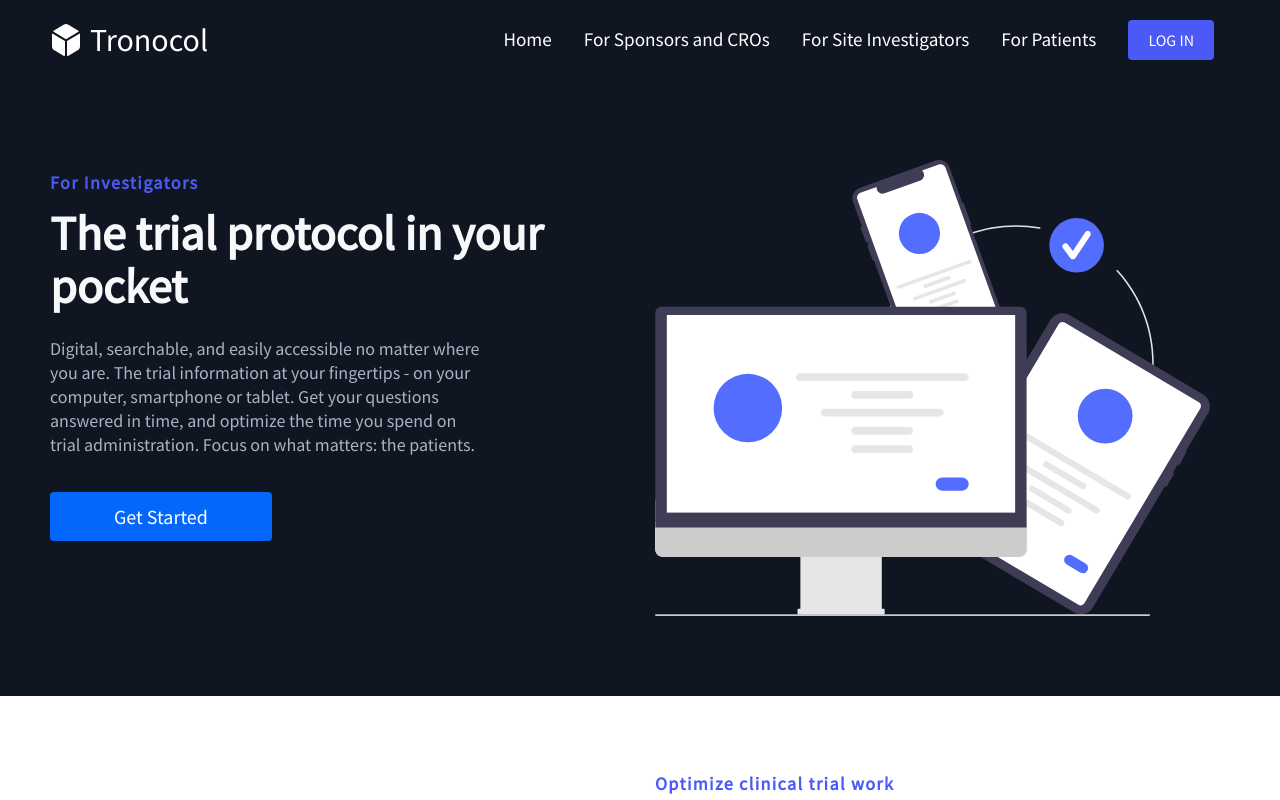
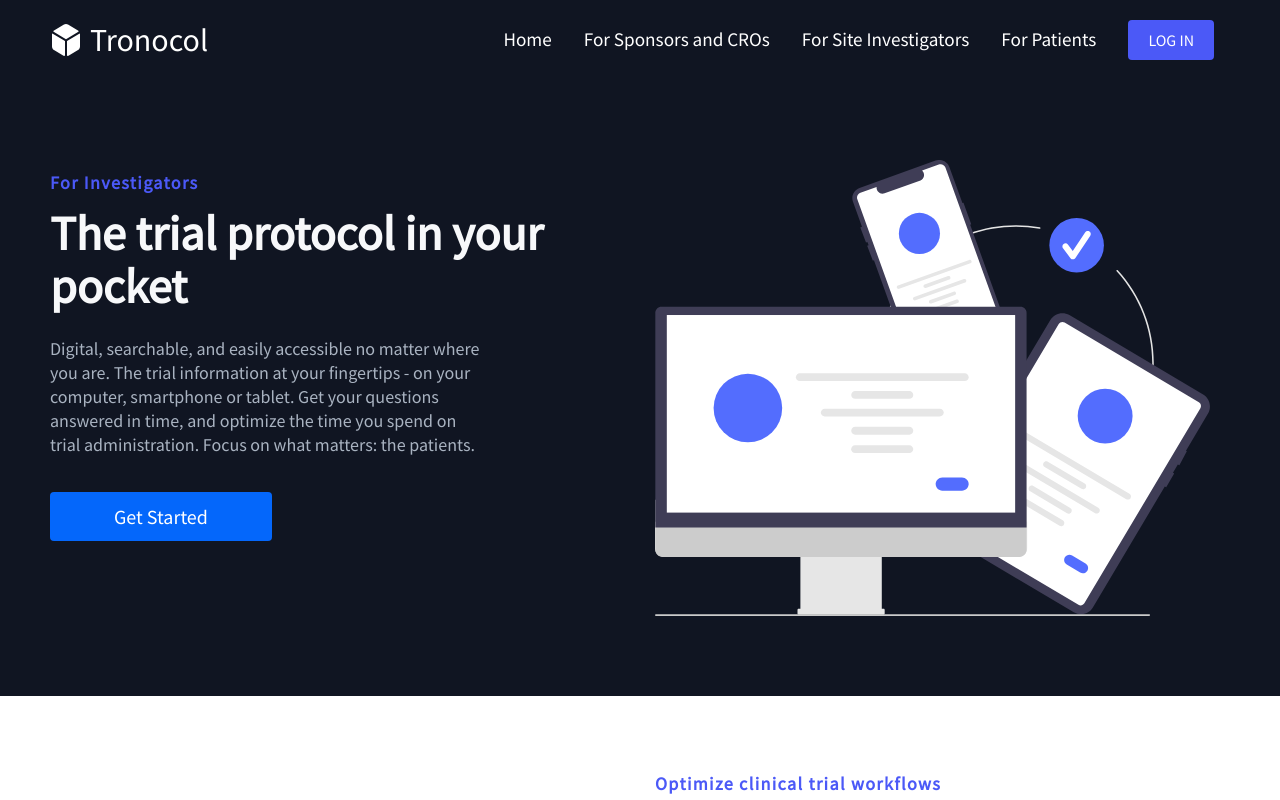
Before and after one commit to HealthyMindTech/nostresstrialcom, a React (Create React App) app: page /investigators in a window 1280 px wide. Shown: the top 800 px of the page. Built offline with nearby package versions, Linux system fonts and the light colour scheme.

Commit message:
Tiny header update

```diff
--- a/src/pages/Investigators/Data.js
+++ b/src/pages/Investigators/Data.js
@@ -17,7 +17,7 @@ export const homeObjOne = {
     lightBg: true,
     lightText: false,
     lightTextDesc: false,
-    topLine: 'Optimize clinical trial work',
+    topLine: 'Optimize clinical trial workflows',
     headline: 'Focus on what matters: helping the patients',
     description:
       'The clinical trial protocol is searchable from your computer, tablet or smartphone. \n \
```
Also changed, not shown: 1 other file (tests, documents, lock files or other folders).
